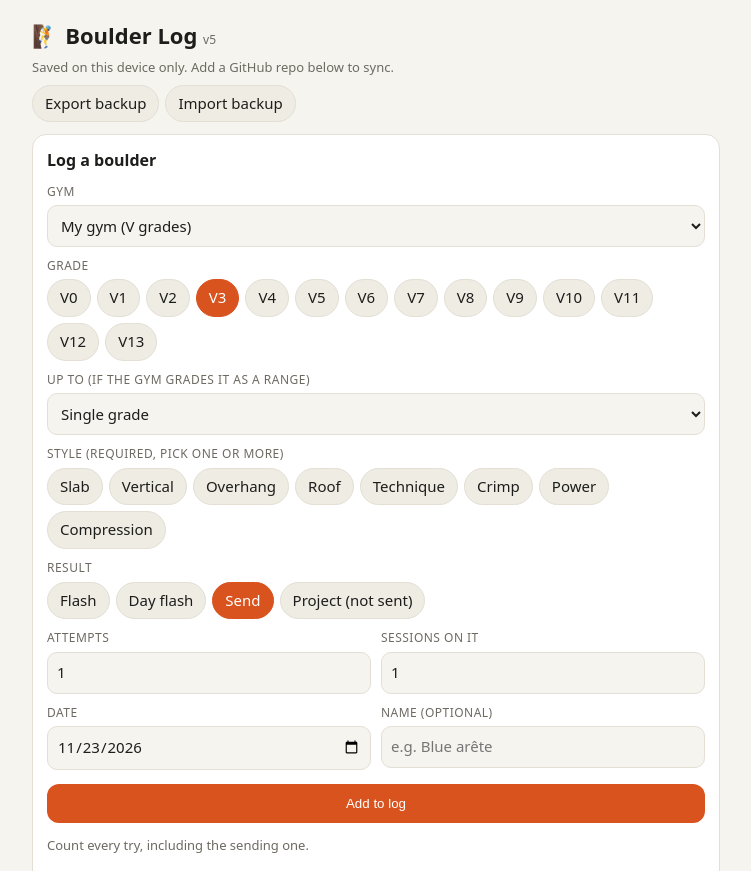
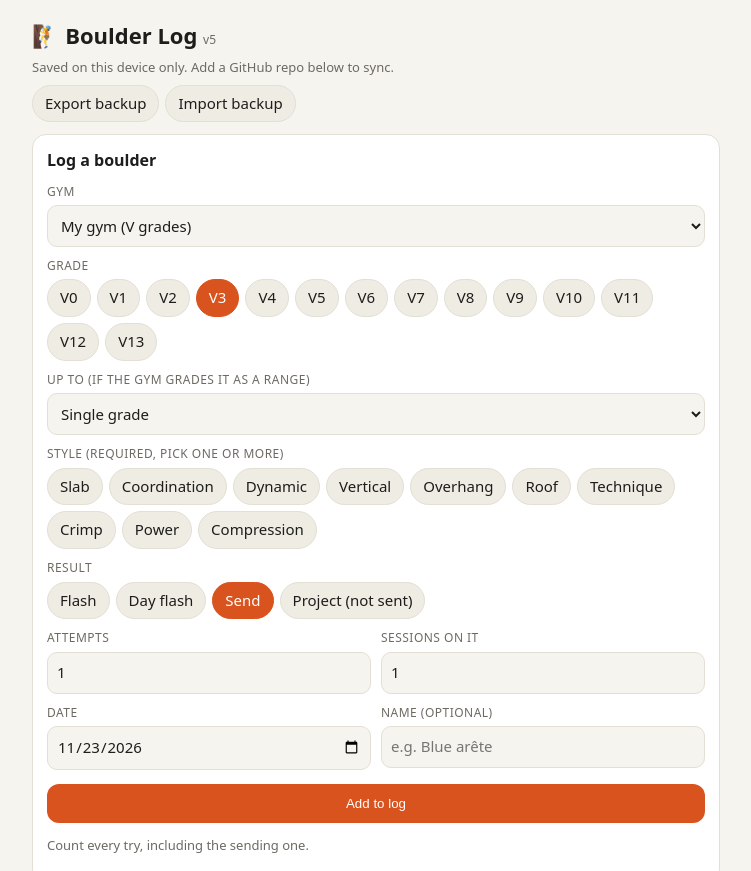
Before and after one commit to leaxinghui/Boulder-grade-log, a plain HTML site: page index.html in a window 1280 px wide. Shown: the top 871 px of the page, without its empty margins (264-1015 px from the left). Drawn offline with Linux system fonts and the light colour scheme.

Commit message:
Change climbing categories in index.html
Updated climbing categories in the JavaScript constants.

```diff
--- a/index.html
+++ b/index.html
@@ -71,7 +71,7 @@ ul{margin:6px 0 0;padding-left:20px}li{margin:4px 0}
 <div class="card"><h2>Log</h2><div id="log"></div></div>
 </main>
 <script>
-const KEY='boulder-log-v1',GR=[...Array(14).keys()],CATS=['Slab','Vertical','Overhang','Roof','Technique','Crimp','Power','Compression'];
+const KEY='boulder-log-v1',GR=[...Array(14).keys()],CATS=['Slab','Coordination','Dynamic','Vertical','Overhang','Roof','Technique','Crimp','Power','Compression'];
 const RES={flash:'Flash',dayflash:'Day flash',send:'Send',project:'Project (not sent)'};
 const EX={
 Slab:['Silent feet drill: place each foot with no sound, 10 min on easy slab','Smearing on low-angle walls, trusting friction with hips close to the wall','Single-leg balance holds and slow high-steps for hip mobility'],
```
